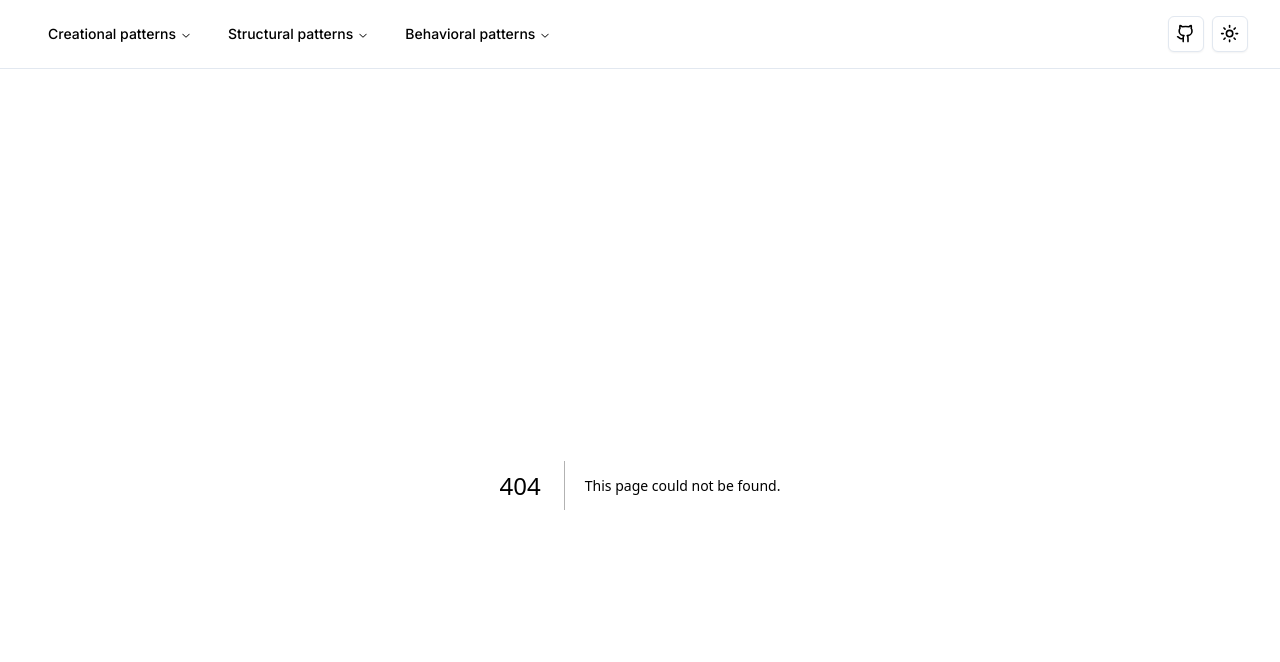
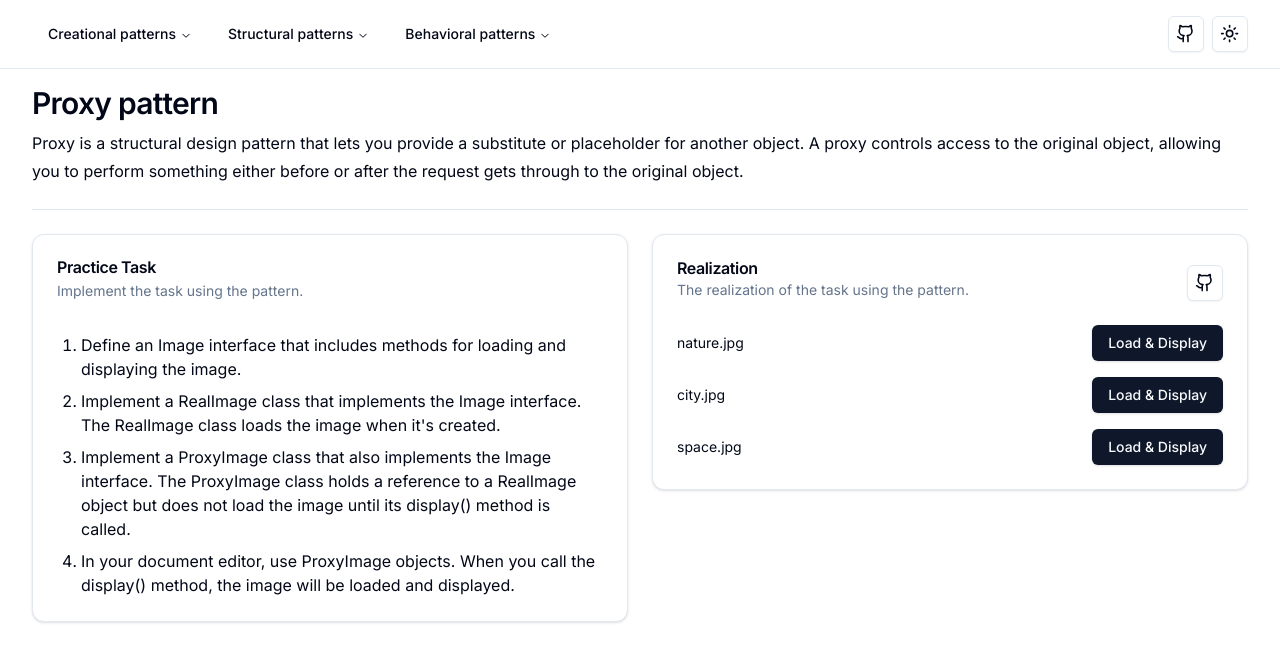
Before and after one commit to oleksandr-kondratiev/design-patters, a Next.js app: page /structural/proxy in a window 1280 px wide. Before the commit this address had no page. Shown: the top 662 px of the page. Built offline with nearby package versions, Linux system fonts and the light colour scheme.

Commit message:
Feature: Proxy

```diff
--- /dev/null
+++ b/src/app/structural/proxy/page.tsx
@@ -0,0 +1,24 @@
+// patterns
+import { Proxy } from "@/patterns/proxy/proxy";
+
+// components
+import { PatternWrapper } from "@/components/pattern-wrapper/pattern-wrapper";
+
+const ProxyPage = () => {
+  return (
+    <PatternWrapper
+      title="Proxy pattern"
+      subtitle="Proxy is a structural design pattern that lets you provide a substitute or placeholder for another object. A proxy controls access to the original object, allowing you to perform something either before or after the request gets through to the original object."
+      task={[
+        "Define an Image interface that includes methods for loading and displaying the image.",
+        "Implement a RealImage class that implements the Image interface. The RealImage class loads the image when it's created.",
+        "Implement a ProxyImage class that also implements the Image interface. The ProxyImage class holds a reference to a RealImage object but does not load the image until its display() method is called.",
+        "In your document editor, use ProxyImage objects. When you call the display() method, the image will be loaded and displayed.",
+      ]}
+      realization={<Proxy />}
+      link="proxy/proxy.tsx"
+    />
+  );
+};
+
+export default ProxyPage;
--- /dev/null
+++ b/src/patterns/proxy/proxy.tsx
@@ -0,0 +1,102 @@
+"use client";
+
+import React, { useState } from "react";
+import { toast } from "sonner";
+
+// components
+import { Button } from "@/components/ui/button";
+
+interface Image {
+  display(): void;
+  getFileName(): string;
+}
+
+class RealImage implements Image {
+  private fileName: string;
+  private isLoaded: boolean = false;
+
+  constructor(fileName: string) {
+    this.fileName = fileName;
+  }
+
+  private loadImage(): void {
+    toast.info("Loading Image", {
+      description: `Loading ${this.fileName} from disk...`,
+    });
+    this.isLoaded = true;
+  }
+
+  display(): void {
+    if (!this.isLoaded) {
+      this.loadImage();
+    }
+    toast.success("Display Image", {
+      description: `Displaying ${this.fileName}`,
+    });
+  }
+
+  getFileName(): string {
+    return this.fileName;
+  }
+}
+
+class ProxyImage implements Image {
+  private realImage: RealImage | null = null;
+  private fileName: string;
+
+  constructor(fileName: string) {
+    this.fileName = fileName;
+  }
+
+  display(): void {
+    if (this.realImage === null) {
+      this.realImage = new RealImage(this.fileName);
+    }
+    this.realImage.display();
+  }
+
+  getFileName(): string {
+    return this.fileName;
+  }
+}
+
+export const Proxy = () => {
+  const [loadedImages, setLoadedImages] = useState(new Set());
+
+  const images = [
+    new ProxyImage("nature.jpg"),
+    new ProxyImage("city.jpg"),
+    new ProxyImage("space.jpg"),
+  ];
+
+  const handleDisplay = (image: Image) => {
+    image.display();
+
+    setLoadedImages((prev) => new Set(prev).add(image.getFileName()));
+  };
+
+  const getLoaded = (image: Image) => {
+    return loadedImages.has(image.getFileName());
+  };
+
+  return (
+    <div className="w-full space-y-4">
+      <div className="flex flex-col gap-4">
+        {images.map((image, index) => (
+          <div key={index} className="flex items-center justify-between">
+            <span className="text-sm">
+              {image.getFileName()}
+              {getLoaded(image) && " (Loaded)"}
+            </span>
+            <Button
+              onClick={() => handleDisplay(image)}
+              variant={getLoaded(image) ? "outline" : "default"}
+            >
+              {getLoaded(image) ? "Show Again" : "Load & Display"}
+            </Button>
+          </div>
+        ))}
+      </div>
+    </div>
+  );
+};
```
